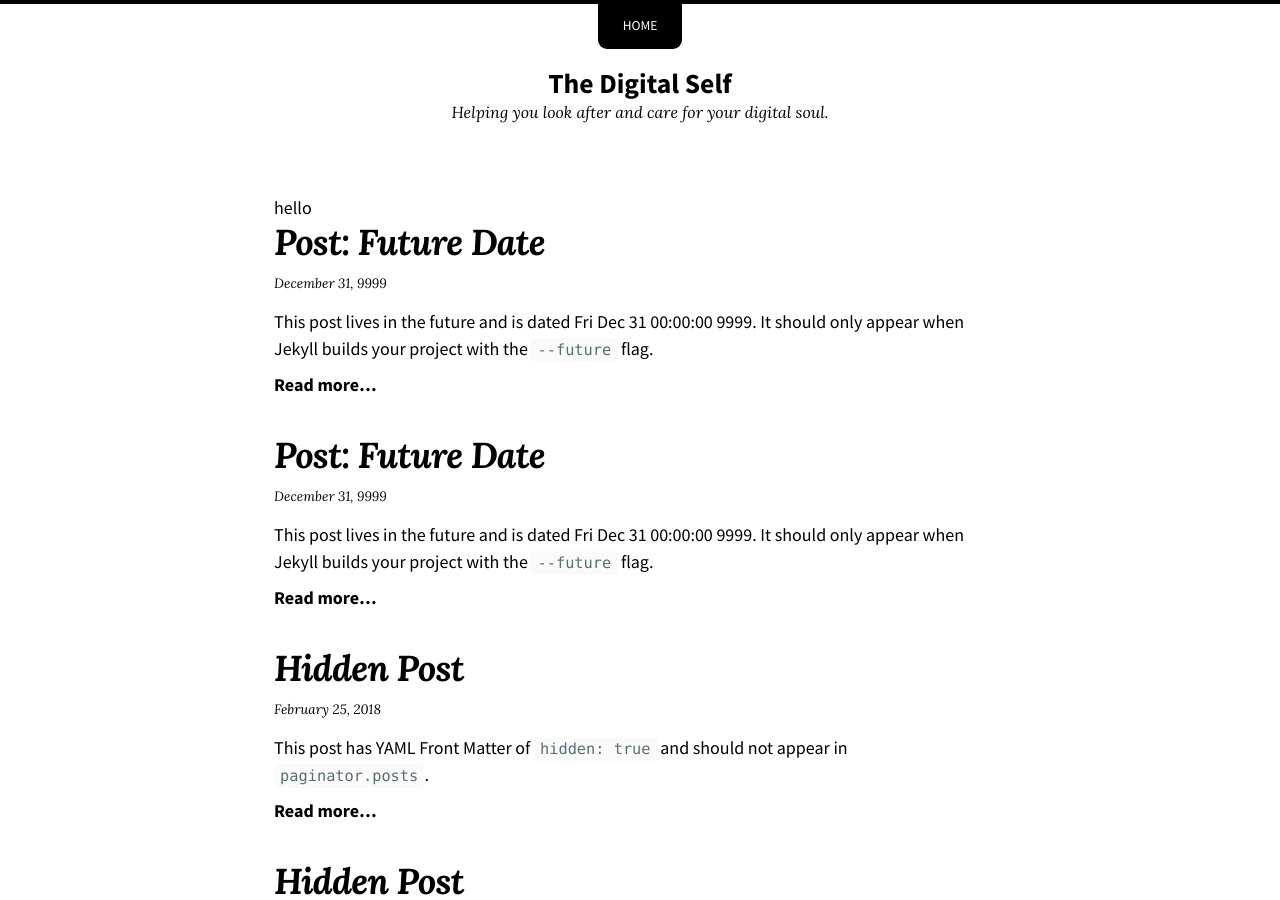
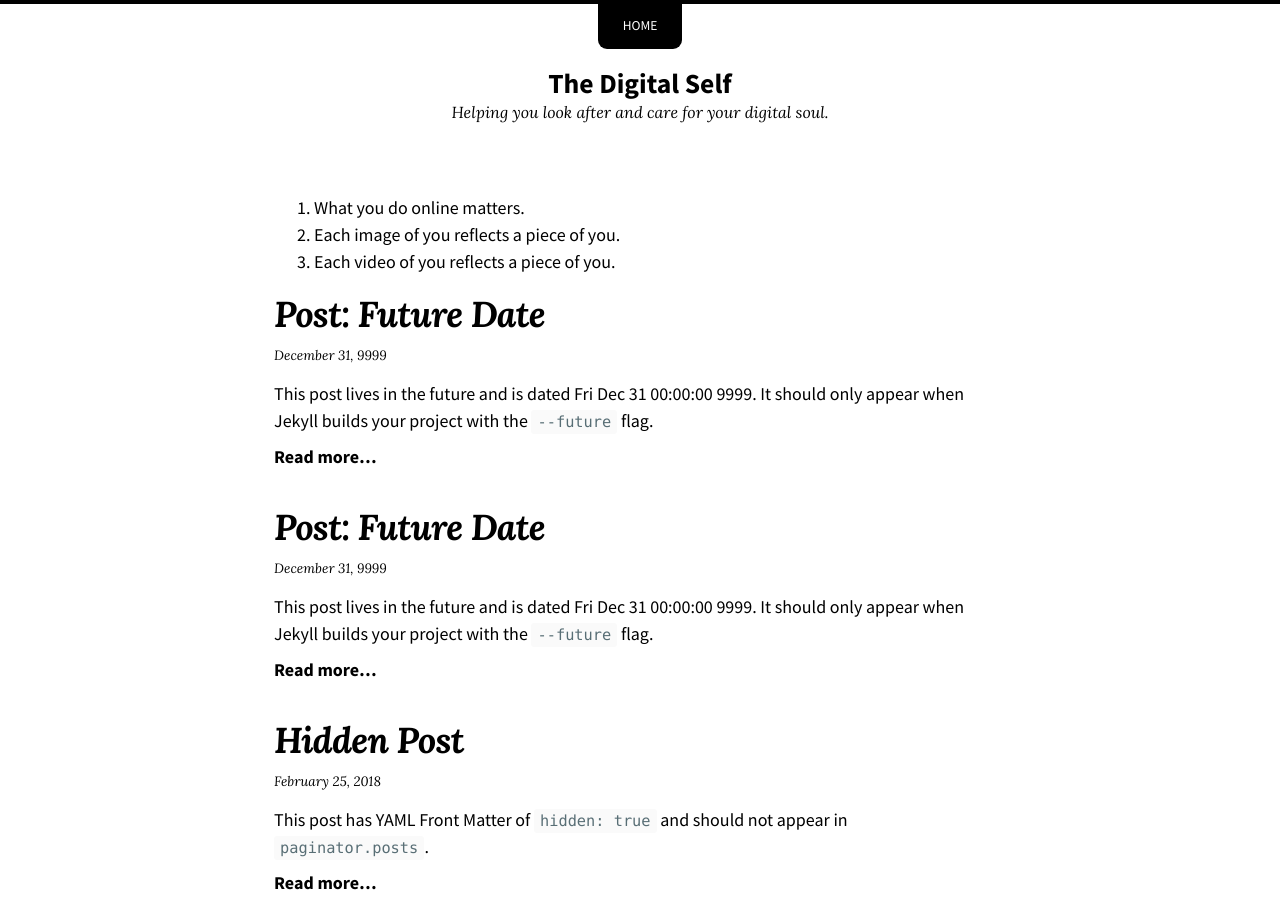
Before and after one commit to the-digital-self/website, a Jekyll site: the page built from index.md, in a window 1280 px wide and 900 px high. Built offline with Jekyll 4.4.1, drawn with Linux system fonts in a browser that asks for light colours; nearby versions of some CDN libraries.

Commit message:
update text

```diff
--- a/_layouts/home.html
+++ b/_layouts/home.html
@@ -3,7 +3,7 @@ layout: page
 ---
 
 {{ content }}
-hello
+
 <div class="entries-{{ page.entries_layout | default: 'list' }}">
   {%- if site.plugins contains 'jekyll-paginate' and page.paginate or site.gems contains 'jekyll-paginate' and page.paginate -%}
     {%- comment -%}
--- a/index.md
+++ b/index.md
@@ -4,3 +4,9 @@ limit: 10
 show_excerpts: true
 entries_layout: list
 ---
+
+<ol>
+<li>What you do online matters.</li>
+<li>Each image of you reflects a piece of you.</li>
+<li>Each video of you reflects a piece of you.</li>
+</ol>
```
